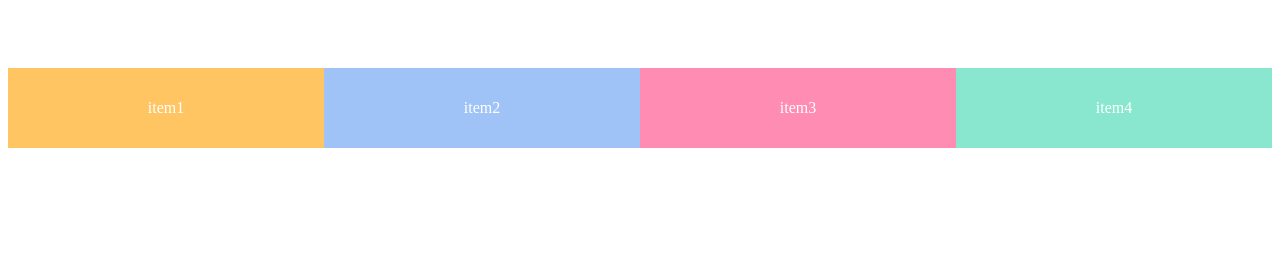
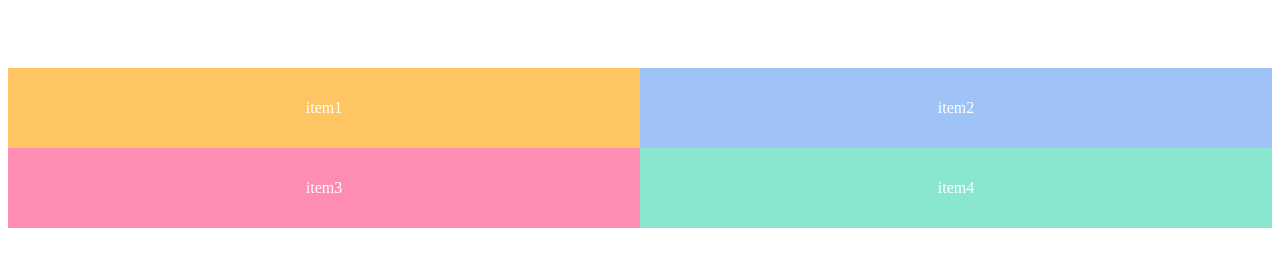
Before and after one commit to philippesanogo/i-can-flexbox, a plain HTML site: page index.html in a window 1280 px wide. Drawn offline with Linux system fonts and the light colour scheme.

Commit message:
Set flex-wrap to wrap for .flex-list and give 50% width to .item

```diff
--- a/style.css
+++ b/style.css
@@ -24,8 +24,10 @@ li {
 
 .flex-list {
   display: flex;
+  flex-wrap: wrap;
 }
 
 .item {
     flex: auto;
+    width: 50%;
 }
```
